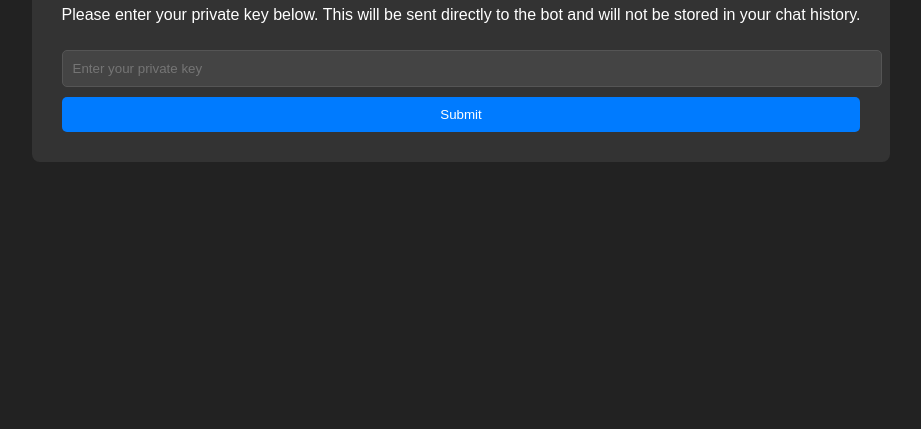
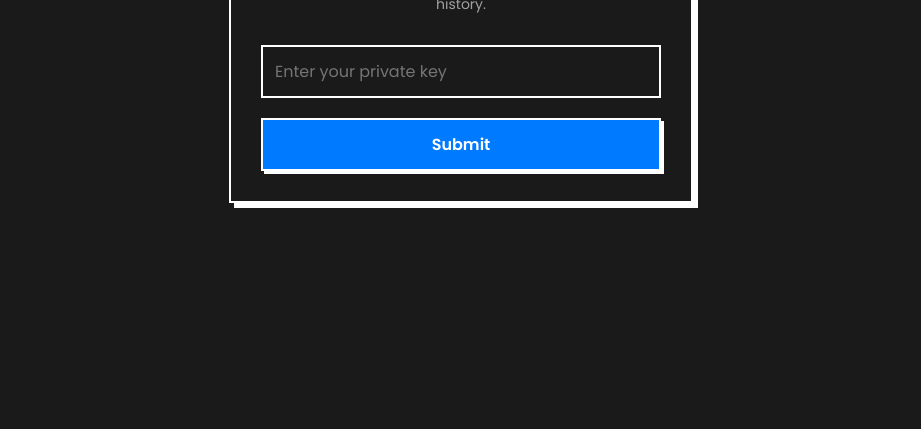
Before and after one commit to ugbodagadave/Esther, a plain HTML site: page src/web_app/index.html in a window 1280 px wide. Shown: the part 371-800 px from the top of the page, without its empty margins (179-1100 px from the left). Drawn offline with Linux system fonts and the light colour scheme.

Commit message:
feat: Implement dark-themed, neo-brutalism UI for secure wallet input

```diff
--- a/src/web_app/index.html
+++ b/src/web_app/index.html
@@ -4,6 +4,9 @@
     <meta charset="UTF-8">
     <meta name="viewport" content="width=device-width, initial-scale=1.0">
     <title>Secure Wallet Input</title>
+    <link rel="preconnect" href="https://fonts.googleapis.com">
+    <link rel="preconnect" href="https://fonts.gstatic.com" crossorigin>
+    <link href="https://fonts.googleapis.com/css2?family=Poppins:wght@400;600&display=swap" rel="stylesheet">
     <link rel="stylesheet" href="style.css">
 </head>
 <body>
--- a/src/web_app/style.css
+++ b/src/web_app/style.css
@@ -1,37 +1,91 @@
+:root {
+    --bg-color: #1a1a1a;
+    --primary-color: #ffffff;
+    --secondary-color: #a0a0a0;
+    --accent-color: #007bff;
+    --error-color: #ff3b30;
+    --border-color: #ffffff;
+    --shadow-color: #ffffff;
+}
+
 body {
-    font-family: sans-serif;
-    background-color: #222;
-    color: #fff;
+    font-family: 'Poppins', sans-serif;
+    background-color: var(--bg-color);
+    color: var(--primary-color);
     display: flex;
     justify-content: center;
     align-items: center;
     height: 100vh;
     margin: 0;
+    padding: 20px;
+    box-sizing: border-box;
 }
 
 .container {
     text-align: center;
-    background-color: #333;
+    background-color: var(--bg-color);
     padding: 30px;
-    border-radius: 8px;
+    border: 2px solid var(--border-color);
+    box-shadow: 5px 5px 0px var(--shadow-color);
+    max-width: 400px;
+    width: 100%;
+}
+
+h1 {
+    font-size: 24px;
+    font-weight: 600;
+    margin-bottom: 10px;
+}
+
+p {
+    font-size: 14px;
+    color: var(--secondary-color);
+    margin-bottom: 20px;
 }
 
 input {
     width: 100%;
-    padding: 10px;
+    padding: 12px;
     margin: 10px 0;
-    border-radius: 5px;
-    border: 1px solid #555;
-    background-color: #444;
-    color: #fff;
+    border-radius: 0;
+    border: 2px solid var(--border-color);
+    background-color: var(--bg-color);
+    color: var(--primary-color);
+    font-family: 'Poppins', sans-serif;
+    font-size: 16px;
+    box-sizing: border-box;
+}
+
+input:focus {
+    outline: none;
+    border-color: var(--accent-color);
+    box-shadow: 0 0 0 2px var(--accent-color);
 }
 
 button {
     width: 100%;
-    padding: 10px;
-    border-radius: 5px;
-    border: none;
-    background-color: #007bff;
-    color: #fff;
+    padding: 12px;
+    border-radius: 0;
+    border: 2px solid var(--border-color);
+    background-color: var(--accent-color);
+    color: var(--primary-color);
     cursor: pointer;
+    font-family: 'Poppins', sans-serif;
+    font-size: 16px;
+    font-weight: 600;
+    margin-top: 10px;
+    box-shadow: 3px 3px 0px var(--shadow-color);
+    transition: all 0.1s ease-in-out;
 }
+
+button:hover {
+    background-color: var(--primary-color);
+    color: var(--bg-color);
+    box-shadow: 0px 0px 0px var(--shadow-color);
+    transform: translate(3px, 3px);
+}
+
+button:active {
+    transform: translate(5px, 5px);
+    box-shadow: 0px 0px 0px var(--shadow-color);
+}
```
Also changed, not shown: 1 other file.
